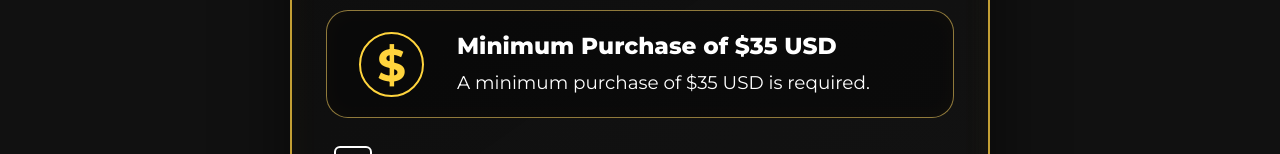
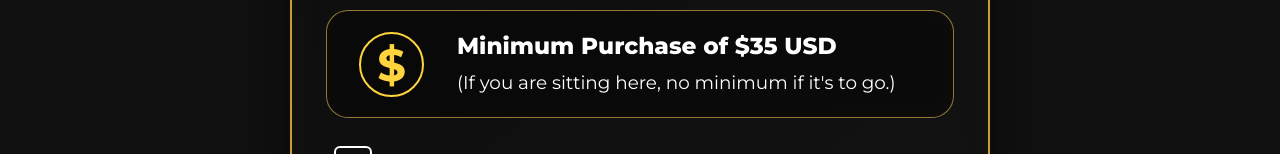
Before and after one commit to OneHappyBar/onehappybar, a plain HTML site: page index.html in a window 1280 px wide. Shown: the part 933-1087 px from the top of the page. Drawn offline with Linux system fonts and the light colour scheme.

Commit message:
Update index.html

```diff
--- a/index.html
+++ b/index.html
@@ -91,7 +91,7 @@
         <div class="policy-content">
           <h2>Minimum Purchase of $35 USD</h2>
           <p>
-            A minimum purchase of $35 USD is required.
+            (If you are sitting here, no minimum if it's to go.)
           </p>
         </div>
 
```
